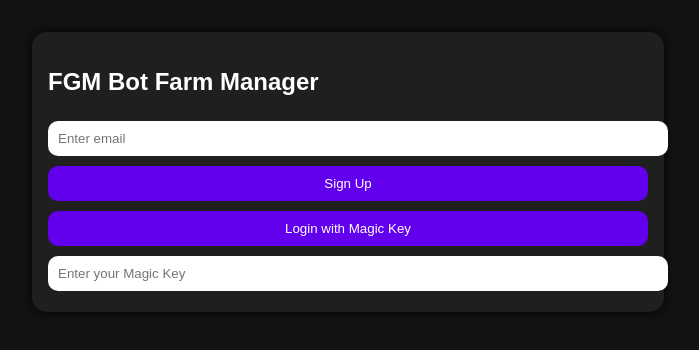
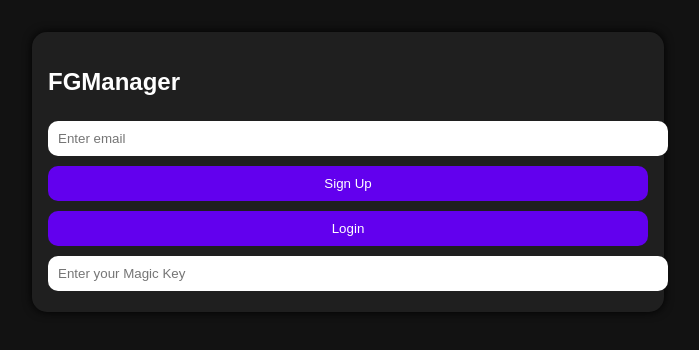
Before and after one commit to derdevil1232/FGManager, a plain HTML site: page index.html in a window 1280 px wide. Shown: the whole page, without its empty margins (292-991 px from the left). Drawn offline with nearby package versions, Linux system fonts and the light colour scheme.

Commit message:
Update index.html

```diff
--- a/index.html
+++ b/index.html
@@ -3,7 +3,7 @@
 <head>
   <meta charset="UTF-8">
   <meta name="viewport" content="width=device-width, initial-scale=1.0">
-  <title>FGM Bot Farm Manager</title>
+  <title>FG Manager</title>
   <script src="https://cdn.jsdelivr.net/npm/@supabase/supabase-js@2"></script>
   <style>
     body {
@@ -43,11 +43,11 @@
 </head>
 <body>
   <div class="container">
-    <h2>FGM Bot Farm Manager</h2>
+    <h2>FGManager</h2>
     <div id="auth">
       <input id="email" placeholder="Enter email" type="email" required />
       <button onclick="signup()">Sign Up</button>
-      <button onclick="login()">Login with Magic Key</button>
+      <button onclick="login()">Login</button>
       <input id="magicKey" placeholder="Enter your Magic Key" type="text" />
     </div>
 
@@ -121,7 +121,7 @@
     }
 
     function makeGroup() {
-      alert(`1) Using the account you want to link up, join a game in roblox with your executor\n2) Execute the following code: [PLACEHOLDER]\n3) Follow the verification steps on the GUI that pops up`);
+      alert(`1) Using the account you want to link up, join a game in roblox with your executor\n2) Execute the following code: placeholder Follow the verification steps on the GUI that pops up`);
     }
   </script>
 </body>
```
